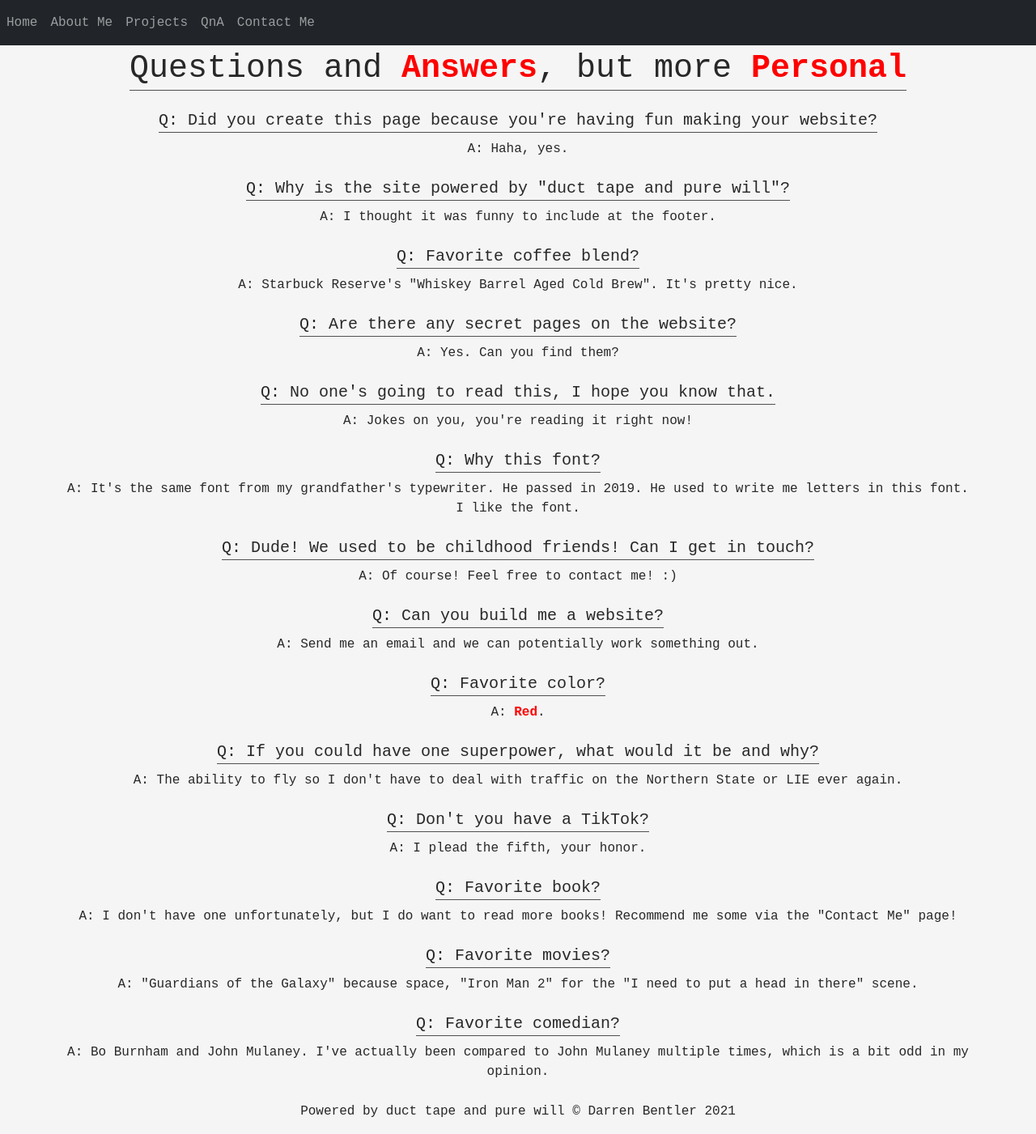
After one commit to dbentler/personalwebsite, a Flask app: page /qna/personal in a window 1280 px wide. The commit adds this page. Shown: the whole page at 81% size. Run offline with Flask 2, Linux system fonts and the light colour scheme; some libraries are stand-ins or nearby versions.

Commit message:
Expanded about me with QnA pages, completed TODO

```diff
--- a/main.py
+++ b/main.py
@@ -30,5 +30,17 @@ def mywebsite():
 def crypto():
     return render_template("crypto.html")
 
+@app.route("/qna")
+def qna():
+    return render_template("qna.html")
+
+@app.route("/qna/personal")
+def qnapersonal():
+    return render_template("qnapersonal.html")
+
+@app.route("/contact")
+def contact():
+    return render_template("contact.html")
+
 if __name__ == "__main__":
     app.run(debug=True)
--- a/static/js/main.js
+++ b/static/js/main.js
@@ -2,6 +2,19 @@
 function revealText(){
     var moreText = document.getElementById("more");
     var button = document.getElementById("btn");
+
+    if (button.innerHTML == "Reveal"){
+        moreText.style.display = "inline";
+        button.innerHTML = "Collapse";
+    } else {
+        moreText.style.display = "none";
+        button.innerHTML = "Reveal";
+    }
+}
+
+function revealTranscript(){
+    var moreText = document.getElementById("transcript");
+    var button = document.getElementById("btn-transcript");
 
     if (button.innerHTML == "Reveal"){
         moreText.style.display = "inline";
--- /dev/null
+++ b/templates/qnapersonal.html
@@ -0,0 +1,131 @@
+<!DOCTYPE html>
+<html lang="en" dir="ltr">
+<head>
+    <meta charset="utf-8">
+    <title>Darren Bentler | Qna Personal</title>
+</head>
+<body>
+    {% extends "template.html" %}
+    {% block content %}
+    <div class="container-fluid spacer-60px">
+        <div class="container">
+            <h1 class="center-text spacer-25px unbold">
+                <span>Questions and <strong style="color: red;">Answers</strong>, but more <strong style="color: red;">Personal</strong></span>
+            </h1>
+        </div>
+        <div class="container spacer-25px">
+            <h5 class="center-text unbold">
+                <span>Q: Did you create this page because you're having fun making your website?</span>
+            </h5>
+            <p class="center-text">
+                A: Haha, yes.
+            </p>
+        </div>
+        <div class="container spacer-25px">
+            <h5 class="center-text unbold">
+                <span>Q: Why is the site powered by "duct tape and pure will"?</span>
+            </h5>
+            <p class="center-text">
+                A: I thought it was funny to include at the footer.
+            </p>
+        </div>
+        <div class="container spacer-25px">
+            <h5 class="center-text unbold">
+                <span>Q: Favorite coffee blend?</span>
+            </h5>
+            <p class="center-text">
+                A: Starbuck Reserve's "Whiskey Barrel Aged Cold Brew". It's pretty nice.
+            </p>
+        </div>
+        <div class="container spacer-25px">
+            <h5 class="center-text unbold">
+                <span>Q: Are there any secret pages on the website?</span>
+            </h5>
+            <p class="center-text">
+                A: Yes. Can you find them?
+            </p>
+        </div>
+        <div class="container spacer-25px">
+            <h5 class="center-text unbold">
+                <span>Q: No one's going to read this, I hope you know that.</span>
+            </h5>
+            <p class="center-text">
+                A: Jokes on you, you're reading it right now!
+            </p>
+        </div>
+        <div class="container spacer-25px">
+            <h5 class="center-text unbold">
+                <span>Q: Why this font?</span>
+            </h5>
+            <p class="center-text">
+                A: It's the same font from my grandfather's typewriter. He passed in 2019. He used to write me letters in this font. I like the font.
+            </p>
+        </div>
+        <div class="container spacer-25px">
+            <h5 class="center-text unbold">
+                <span>Q: Dude! We used to be childhood friends! Can I get in touch?</span>
+            </h5>
+            <p class="center-text">
+                A: Of course! Feel free to contact me! :)
+            </p>
+        </div>
+        <div class="container spacer-25px">
+            <h5 class="center-text unbold">
+                <span>Q: Can you build me a website?</span>
+            </h5>
+            <p class="center-text">
+                A: Send me an email and we can potentially work something out.
+            </p>
+        </div>
+        <div class="container spacer-25px">
+            <h5 class="center-text unbold">
+                <span>Q: Favorite color?</span>
+            </h5>
+            <p class="center-text">
+                A: <strong style="color: red">Red</strong>.
+            </p>
+        </div>
+        <div class="container spacer-25px">
+            <h5 class="center-text unbold">
+                <span>Q: If you could have one superpower, what would it be and why?</span>
+            </h5>
+            <p class="center-text">
+                A: The ability to fly so I don't have to deal with traffic on the Northern State or LIE ever again.
+            </p>
+        </div>
+        <div class="container spacer-25px">
+            <h5 class="center-text unbold">
+                <span>Q: Don't you have a TikTok?</span>
+            </h5>
+            <p class="center-text">
+                A: I plead the fifth, your honor.
+            </p>
+        </div>
+        <div class="container spacer-25px">
+            <h5 class="center-text unbold">
+                <span>Q: Favorite book?</span>
+            </h5>
+            <p class="center-text">
+                A: I don't have one unfortunately, but I do want to read more books! Recommend me some via the "Contact Me" page!
+            </p>
+        </div>
+        <div class="container spacer-25px">
+            <h5 class="center-text unbold">
+                <span>Q: Favorite movies?</span>
+            </h5>
+            <p class="center-text">
+                A: "Guardians of the Galaxy" because space, "Iron Man 2" for the "I need to put a head in there" scene.
+            </p>
+        </div>
+        <div class="container spacer-25px">
+            <h5 class="center-text unbold">
+                <span>Q: Favorite comedian?</span>
+            </h5>
+            <p class="center-text">
+                A: Bo Burnham and John Mulaney. I've actually been compared to John Mulaney multiple times, which is a bit odd in my opinion.
+            </p>
+        </div>
+    </div>
+    {% endblock %}
+</body>
+</html>
--- a/templates/template.html
+++ b/templates/template.html
@@ -30,6 +30,12 @@
                     <li class="nav-item">
                         <a class="nav-link" href="/projects">Projects</a>
                     </li>
+                    <li class="nav-item">
+                        <a class="nav-link" href="/qna">QnA</a>
+                    </li>
+                    <li class="nav-item">
+                        <a class="nav-link" href="/contact">Contact Me</a>
+                    </li>
                 </ul>
             </div>
         </nav>
@@ -48,7 +54,7 @@
     <footer class="inner spacer-25px">
         <p class="center-text">
             Powered by
-            <a href="https://www.77smu.us">duct tape and pure will</a>
+            duct tape and pure will
             © Darren Bentler 2021
         </p>
     </footer>
```
Also changed, not shown: templates/about.html (+25 -4 lines), templates/contact.html (added, +44 -0 lines), templates/home.html (+9 -2 lines), templates/qna.html (added, +87 -0 lines), 1 other file.
